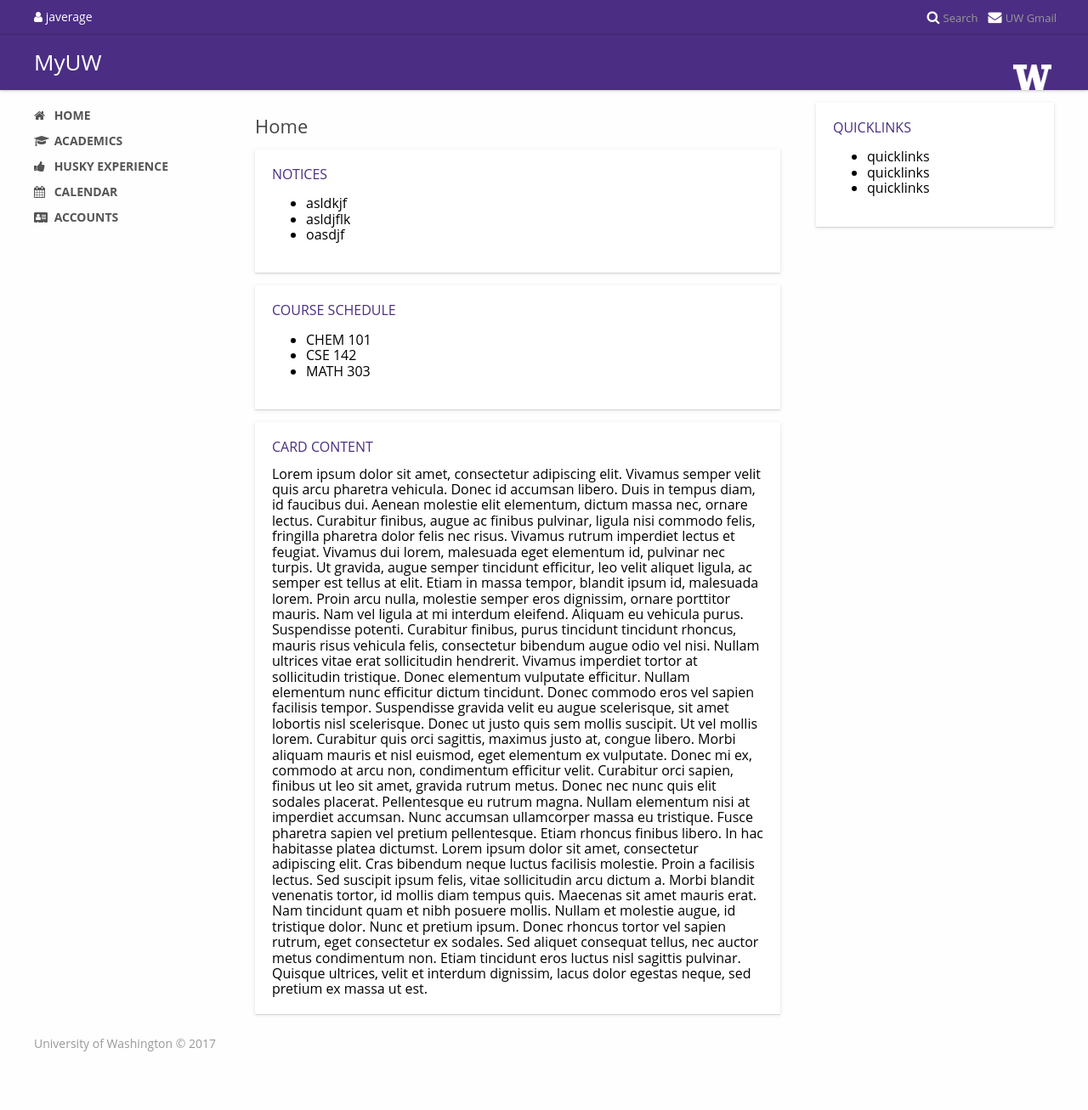
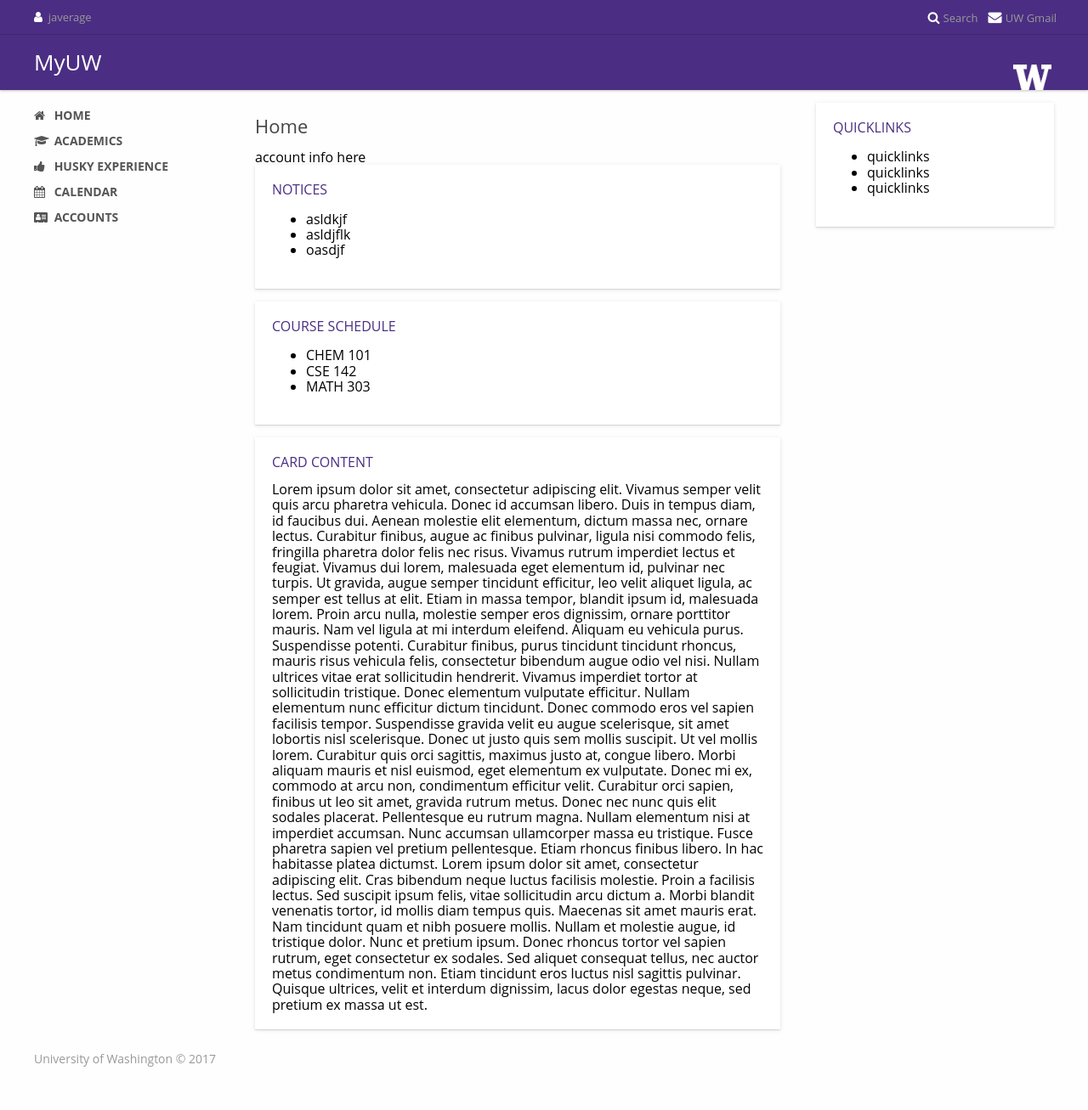
Before and after one commit to charlon/myuw-boilerplate, a Jekyll site: the page built from index.md, in a window 1280 px wide. Shown: the whole page at 85% size. Built offline with Jekyll 4.4.1, drawn with Linux system fonts in a browser that asks for light colours; nearby versions of some CDN libraries.

Commit message:
Adjust netid link and adds account info section for home.

```diff
--- a/_layouts/default.html
+++ b/_layouts/default.html
@@ -34,11 +34,10 @@
 
         <div class="myuw-thin-bar">
             <div class="myuw-wrapper">
-                <a href="/profile/"><i class="fa fa-user" aria-hidden="true"></i> <span>{{ user.uw_netid }}</span></a>
+                <a class="myuw-netid" href="/profile/"><i class="fa fa-user" aria-hidden="true"></i> <span>{{ user.uw_netid }}</span></a>
 
                 <div class="myuw-search-links">
-
-                    <button id="search_toggle"><i class="fa fa-search" aria-hidden="true" style="font-size:16px;"></i> <span>Search</span></button>
+                    <button id="search_toggle"><i class="fa fa-search" aria-hidden="true" style="font-size:15px;"></i> <span>Search</span></button>
                     <a href=""><i class="fa fa-envelope" aria-hidden="true"></i> <span>UW Gmail</span></a>
                 </div>
             </div>
--- a/assets/css/main.scss
+++ b/assets/css/main.scss
@@ -105,6 +105,10 @@
 
     a { color: #fff; display: inline-block; text-decoration: none;
         .fa-stack { font-size: 12px; color: lighten( $uw-purple, 15% ); }
+    }
+
+    .myuw-netid {
+        span { font-size: 13px; color: #999; display: inline-block; margin-left: 3px; }
     }
 
     .myuw-search-links { display: inline-block; float: right; color: #fff; margin-right: -3px; font-size: 16px;
--- a/index.md
+++ b/index.md
@@ -5,6 +5,11 @@
 ---
 
 {% assign user = site.data.profiles.[site.uw_logged_in] %}
+
+
+<div class="myuw-account">
+    account info here
+</div>
 
 {% if user.uw_notices %}
 <div class="myuw-card">
```
